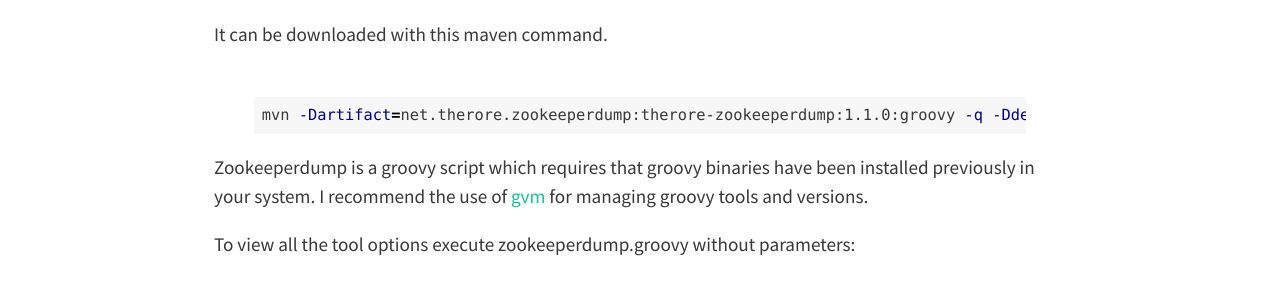
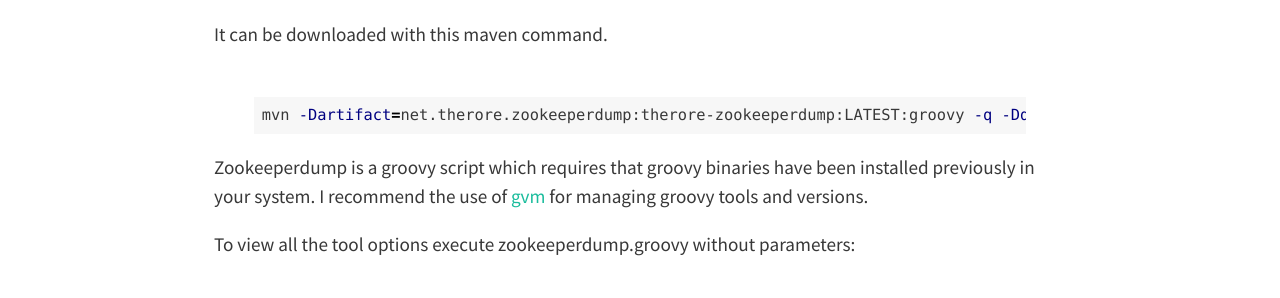
Before and after one commit to alfredodiaz/alfredodiaz.github.io, a Jekyll site: the page built from _posts/2015-05-24-yaml-files-intofrom-zookeeper-with-zookeeperdump.html, in a window 1280 px wide. Shown: the part 944-1242 px from the top of the page. Built offline with Jekyll 4.4.1, drawn with Linux system fonts in a browser that asks for light colours; nearby versions of some CDN libraries; comment, search, counter and statistics services are not loaded.

Commit message:
downloading latest version of the script

```diff
--- a/_posts/2015-05-24-yaml-files-intofrom-zookeeper-with-zookeeperdump.html
+++ b/_posts/2015-05-24-yaml-files-intofrom-zookeeper-with-zookeeperdump.html
@@ -41,7 +41,7 @@
 <p>You may also want to use <a href="https://github.com/spring-cloud/spring-cloud-zookeeper">Spring Cloud ZooKeeper Config</a> and having your configuration distributed along your cluster. To get it you have to create a tree structure of nodes in ZooKeeper that is equivalent to the content of your yaml configuration files. It can be done through creation scripts for <a href="http://zookeeper.apache.org/doc/trunk/zookeeperStarted.html#sc_ConnectingToZooKeeper">zkCli</a> but is easier to use <a href="https://github.com/alfredodiaz/therore-zookeeperdump">zookeeperdump</a>. Zookeeperdump is a tool intended to help loading configurations for <a href="https://github.com/spring-cloud/spring-cloud-zookeeper">Spring Cloud ZooKeeper Config</a>.<br></p>
 <p>It can be downloaded with this maven command.<br><br />
 {% highlight sh %}
-mvn -Dartifact=net.therore.zookeeperdump:therore-zookeeperdump:1.1.0:groovy -q -Ddest=zookeeperdump.groovy dependency:get
+mvn -Dartifact=net.therore.zookeeperdump:therore-zookeeperdump:LATEST:groovy -q -Ddest=zookeeperdump.groovy dependency:get
 {% endhighlight %}
 <p>Zookeeperdump is a groovy script which requires that groovy binaries have been installed previously in your system. I recommend the use of <a href="http://gvmtool.net/">gvm</a> for managing groovy tools and versions.<br></p>
 <p>To view all the tool options execute zookeeperdump.groovy without parameters:<br><br />
```
